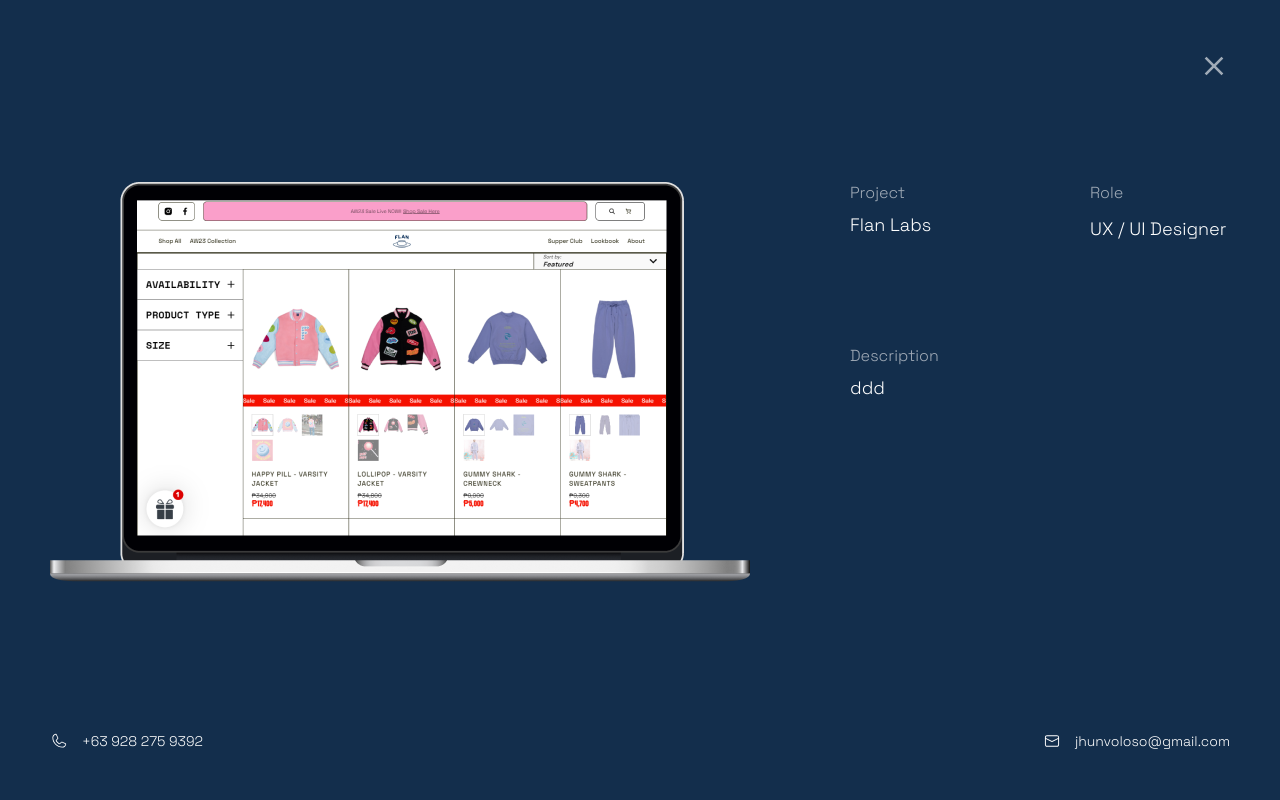
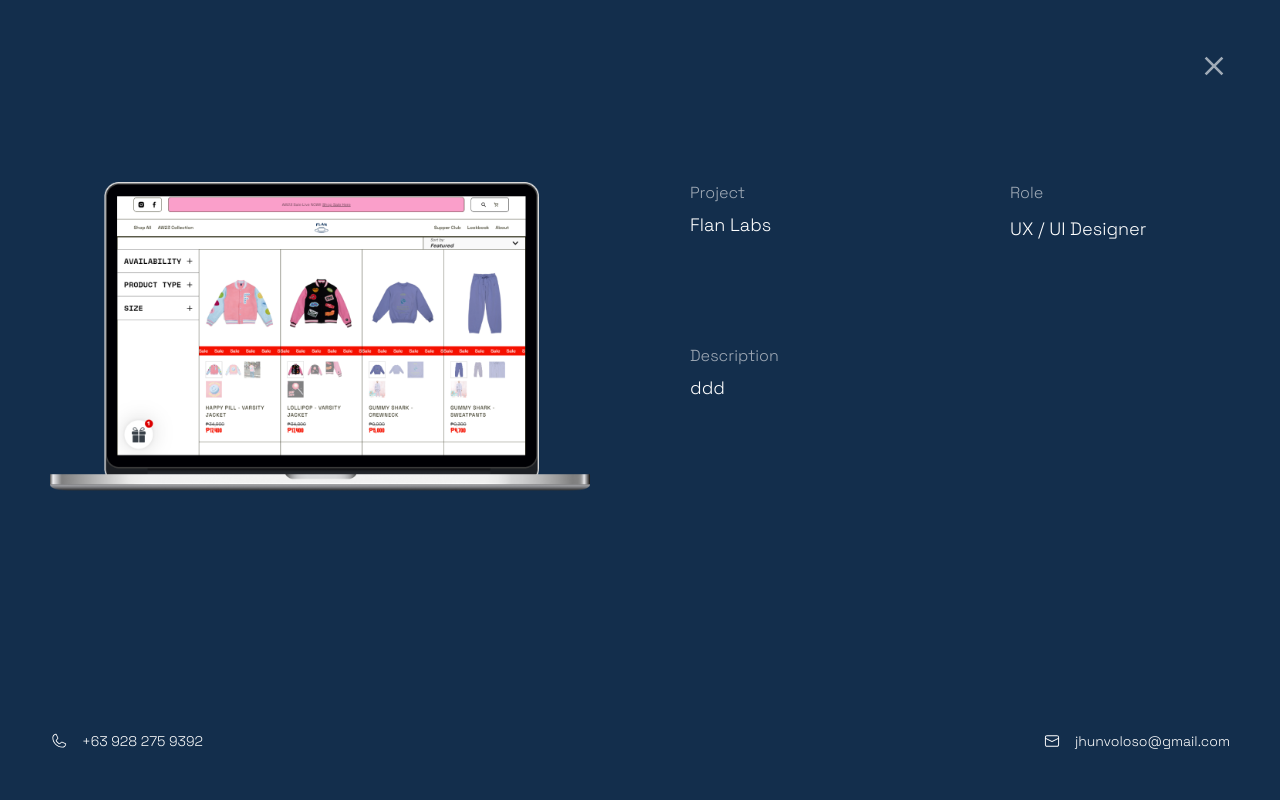
Before and after one commit to jhunvoloso/portfolio, a React (Create React App) app: page /#/projects/1 in a window 1280 px wide. Shown: the top 800 px of the page. Built offline with nearby package versions, Linux system fonts and the light colour scheme.

Commit message:
'Second Commit'

```diff
--- a/src/pages/ProjectList.js
+++ b/src/pages/ProjectList.js
@@ -1,4 +1,11 @@
-import React, { memo, useCallback, useEffect, useMemo, useRef, useState } from "react";
+import React, {
+  memo,
+  useCallback,
+  useEffect,
+  useMemo,
+  useRef,
+  useState,
+} from "react";
 import MainLayout from "../layout/MainLayout";
 import gsap from "gsap";
 import { useGSAP } from "@gsap/react";
@@ -10,12 +17,12 @@ import mm from "../img/mm.png";
 import pt from "../img/pt.png";
 import close from "../img/close.svg";
 
-import {projectsList} from './data.js'
+import { projectsList } from "./data.js";
 
 function ProjectList() {
   const projects = useRef();
   const projects_tl = useRef();
-  const {id} = useParams();
+  const { id } = useParams();
 
   const [toggleProjectDetails, setToggleProjDetails] = useState(false);
 
@@ -81,11 +88,11 @@ function ProjectList() {
     };
   }, [toggleProjectDetails]);
 
-  let proj_list = projectsList.find((proj_list) => proj_list.id === parseInt(id));
+  let proj_list = projectsList.find(
+    (proj_list) => proj_list.id === parseInt(id)
+  );
 
-
-
-  useEffect(()=>{
+  useEffect(() => {
     console.log(id);
 
     if (proj_list !== undefined) {
@@ -114,7 +121,6 @@ function ProjectList() {
           </div>
 
           <div className="display-flex display-flex-center wrap dir-row gap-60 display-flex-align-center">
-
             {projectsList.map((projList) => {
               return (
                 <>
@@ -167,9 +173,12 @@ function ProjectList() {
               />
             </div>
             <div className="project-details-content">
-              <div className="display-flex dir-row gap-100">
-                <div>
-                  <img src={projThumb} alt="" />
+              <div className="display-flex dir-row dir-md-col gap-100">
+                <div
+                  className="display-flex dir-col gap-100"
+                  style={{ width: "100%" }}
+                >
+                  <img src={projThumb} alt="" style={{ width: "100%" }} />
                 </div>
                 <div
                   className="display-flex dir-col gap-100"
```
Also changed, not shown: package.json (+4 -4 lines). Lines whose indentation alone changed are shown as unchanged.
